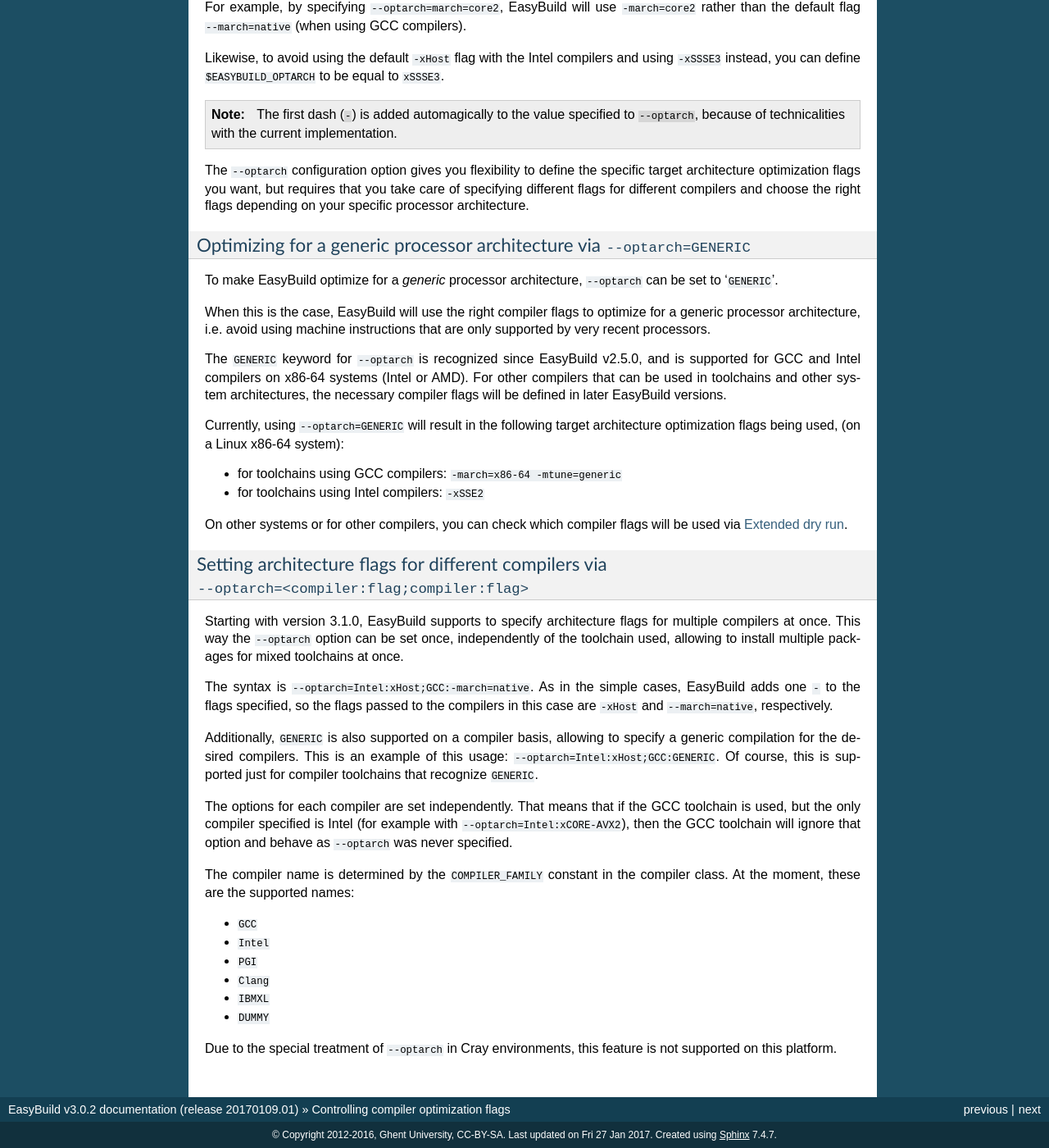
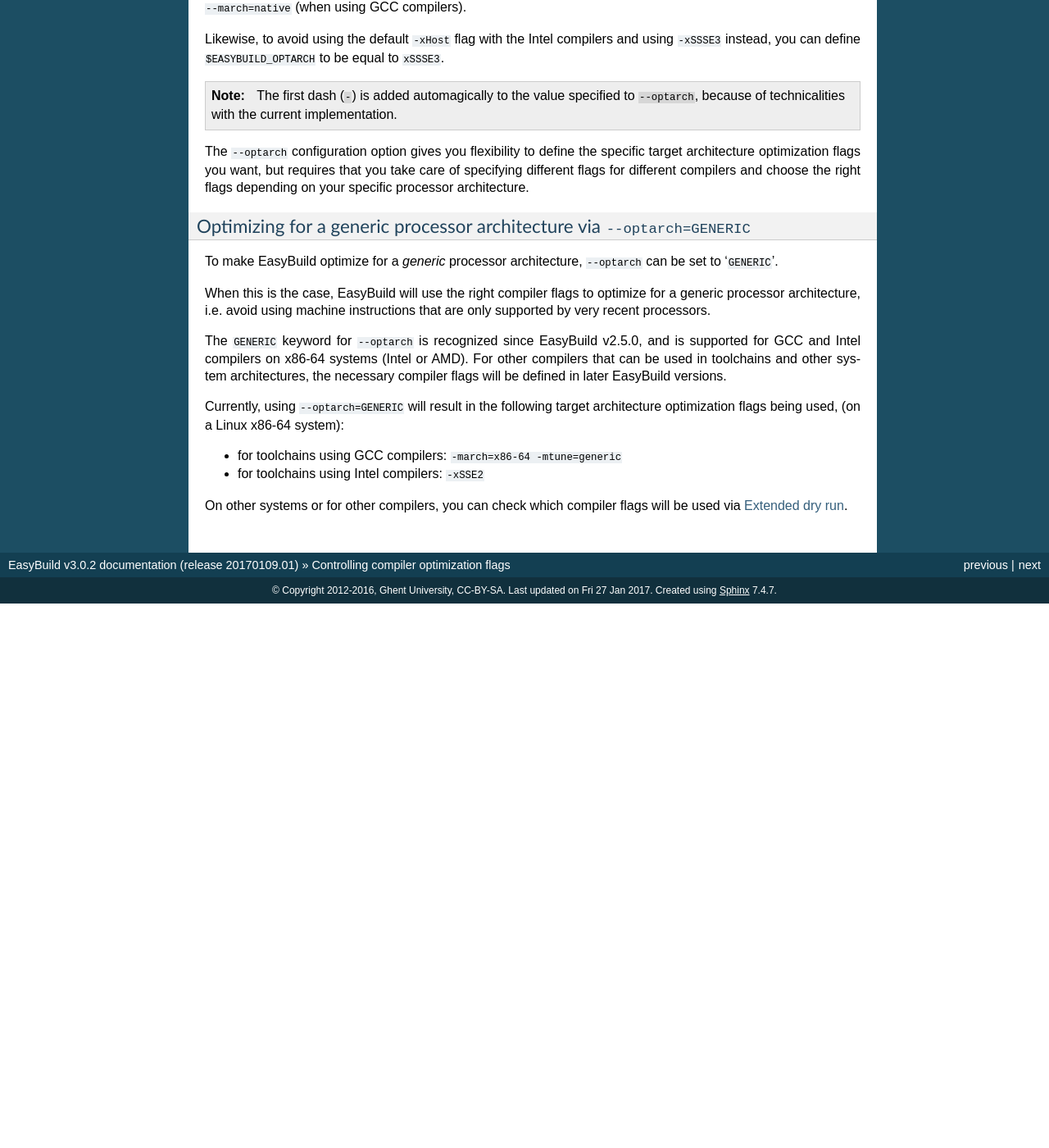
Before and after one commit to easybuilders/easybuild, a Sphinx documentation site: the page built from docs/Controlling_compiler_optimization_flags.rst, in a window 1280 px wide and 1400 px high, scrolled down 1802 px. Shown: the whole window at 82% size. Built offline with Sphinx 7.4.7, drawn with Linux system fonts in a browser that asks for light colours; after the commit the page ends 2538 px from its top, so only the background shows below that; some of the changed text lies outside the part shown.

Commit message:
Revert "Added --optarch=compiler:option documentation"
This reverts commit ad936a03d7113202db242bf7f7bd1bbc333eb662.

```diff
--- a/docs/Controlling_compiler_optimization_flags.rst
+++ b/docs/Controlling_compiler_optimization_flags.rst
@@ -132,35 +132,3 @@
 * for toolchains using Intel compilers: ``-xSSE2``
 
 On other systems or for other compilers, you can check which compiler flags will be used via :ref:`extended_dry_run`.
-
-.. _controlling_compiler_optimization_flags_optarch_per_compiler:
-
-Setting architecture flags for different compilers via ``--optarch=<compiler:flag;compiler:flag>``
-~~~~~~~~~~~~~~~~~~~~~~~~~~~~~~~~~~~~~~~~~~~~~~~~~~~~~~~~~~~~~~~~~~~~~~~~~~~~~~~~~~~~~~~~~~~~~~~~~~
-
-Starting with version 3.1.0, EasyBuild supports to specify architecture flags for multiple compilers at once. This way
-the ``--optarch`` option can be set once, independently of the toolchain used, allowing to install multiple packages for
-mixed toolchains at once.
-
-The syntax is ``--optarch=Intel:xHost;GCC:-march=native``. As in the simple cases, EasyBuild adds one ``-`` to the flags
-specified, so the flags passed to the compilers in this case are ``-xHost`` and ``--march=native``, respectively.
-
-Additionally, ``GENERIC`` is also supported on a compiler basis, allowing to specify a generic compilation for the desired
-compilers. This is an example of this usage: ``--optarch=Intel:xHost;GCC:GENERIC``. Of course, this is supported just for
-compiler toolchains that recognize ``GENERIC``.
-
-The options for each compiler are set independently. That means that if the GCC toolchain is used, but the only compiler
-specified is Intel (for example with ``--optarch=Intel:xCORE-AVX2``), then the GCC toolchain will ignore that option and
-behave as ``--optarch`` was never specified.
-
-The compiler name is determined by the ``COMPILER_FAMILY`` constant in the compiler class. At the moment, these are the
-supported names:
-
-* ``GCC``
-* ``Intel``
-* ``PGI``
-* ``Clang``
-* ``IBMXL``
-* ``DUMMY``
-
-Due to the special treatment of ``--optarch`` in Cray environments, this feature is not supported on this platform.
```
